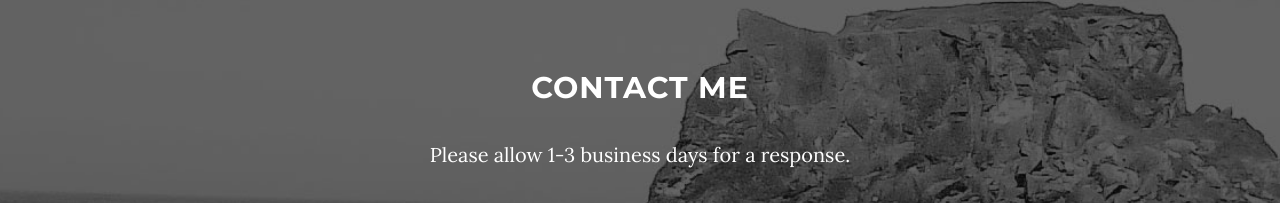
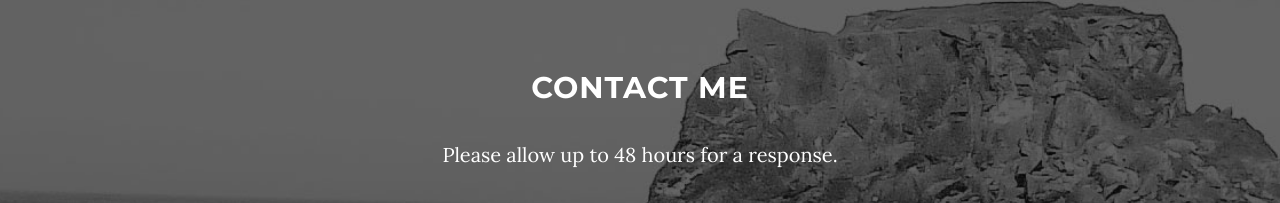
Before and after one commit to henryyc/henryyc.github.io, a website: page index.html in a window 1280 px wide. Shown: the part 1694-1897 px from the top of the page. Drawn offline with nearby package versions, Linux system fonts and the light colour scheme; some packages are replaced by stand-ins of ours.

Commit message:
small change

```diff
--- a/index.html
+++ b/index.html
@@ -97,7 +97,7 @@
             <div class="container">
                <div class="col-lg-8 col-lg-offset-2">
                   <h2>Contact Me</h2>
-                  <p>Please allow 1-3 business days for a response.</p>
+                  <p>Please allow up to 48 hours for a response.</p>
                   <p><a href="mailto:henryyc@gmail.com">HenryYC@gmail.com</a></p>
                   <!--add official links later-->
                   <ul class="list-inline banner-social-buttons">
```
